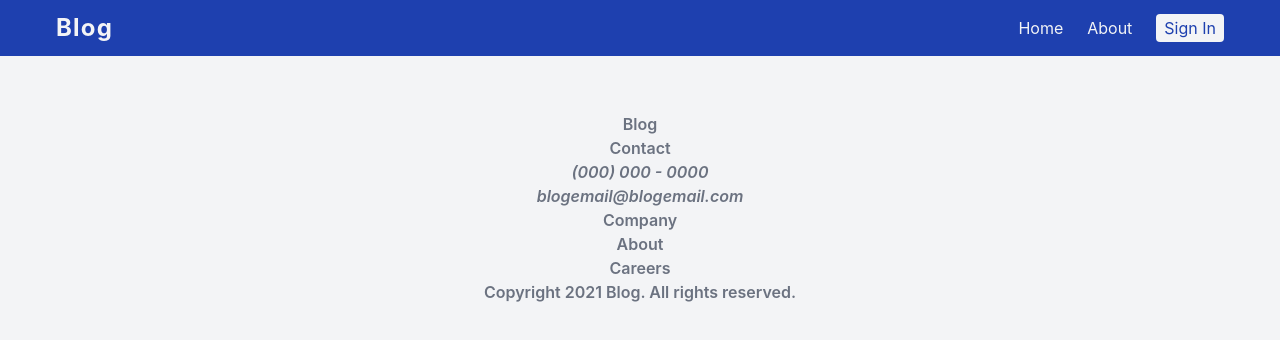
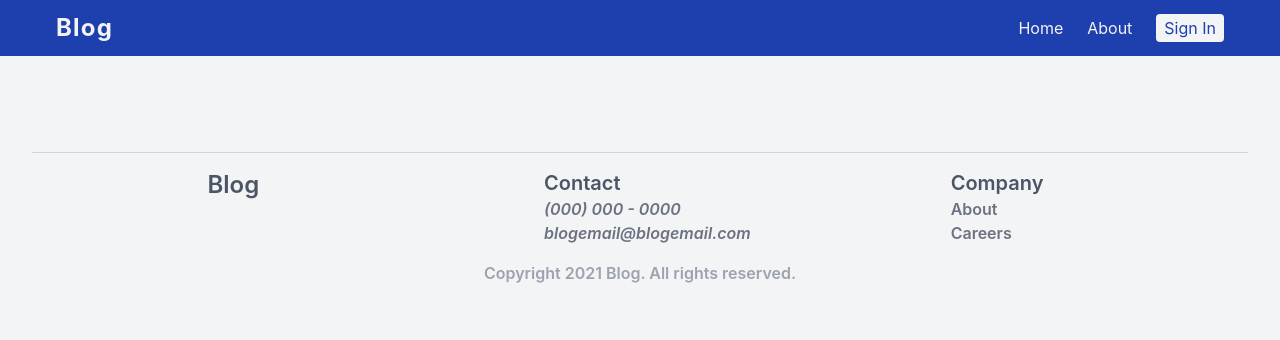
Before and after one commit to MattB09/blog_backend, a Next.js app in the folder app/: page /addpost in a window 1280 px wide. Shown: the top 340 px of the page. Built offline with nearby package versions, Linux system fonts and the light colour scheme.

Commit message:
Styled the footer.

```diff
--- a/app/components/Footer.tsx
+++ b/app/components/Footer.tsx
@@ -3,27 +3,27 @@ import Link from 'next/link'
 
 const Footer: React.FC = () => {
   return (
-    <footer className="text-center py-2 mt-8 text-gray-500 font-semibold">
-      <div>
+    <footer className="grid grid-cols-1 md:grid-cols-3 justify-items-center gap-x-1 gap-y-4 py-4 mx-8 mt-20 text-gray-500 font-semibold border-t border-gray-300">
+      <div className="flex flex-col md:text-center w-48">
         <Link href="/">
-          <a>Blog</a>
+          <a className="text-2xl font-semibold text-gray-600">Blog</a>
         </Link>
       </div>
-      <div>
-        <h3>Contact</h3>
+      <div className="flex flex-col w-48">
+        <h3 className="text-xl font-semibold text-gray-600">Contact</h3>
         <ul>
           <li><address>(000) 000 - 0000</address></li>
           <li><address>blogemail@blogemail.com</address></li>
         </ul>
       </div>
-      <div>
-        <h3>Company</h3>
+      <div className="flex flex-col w-48">
+        <h3 className="text-xl font-semibold text-gray-600">Company</h3>
         <ul>
           <li><Link href="/about"><a>About</a></Link></li>
           <li>Careers</li>
         </ul>
       </div>
-      <p>Copyright 2021 Blog. All rights reserved.</p>
+      <p className="text-center col-span-full text-gray-400">Copyright 2021 Blog. All rights reserved.</p>
     </footer>
   )
 }
```
